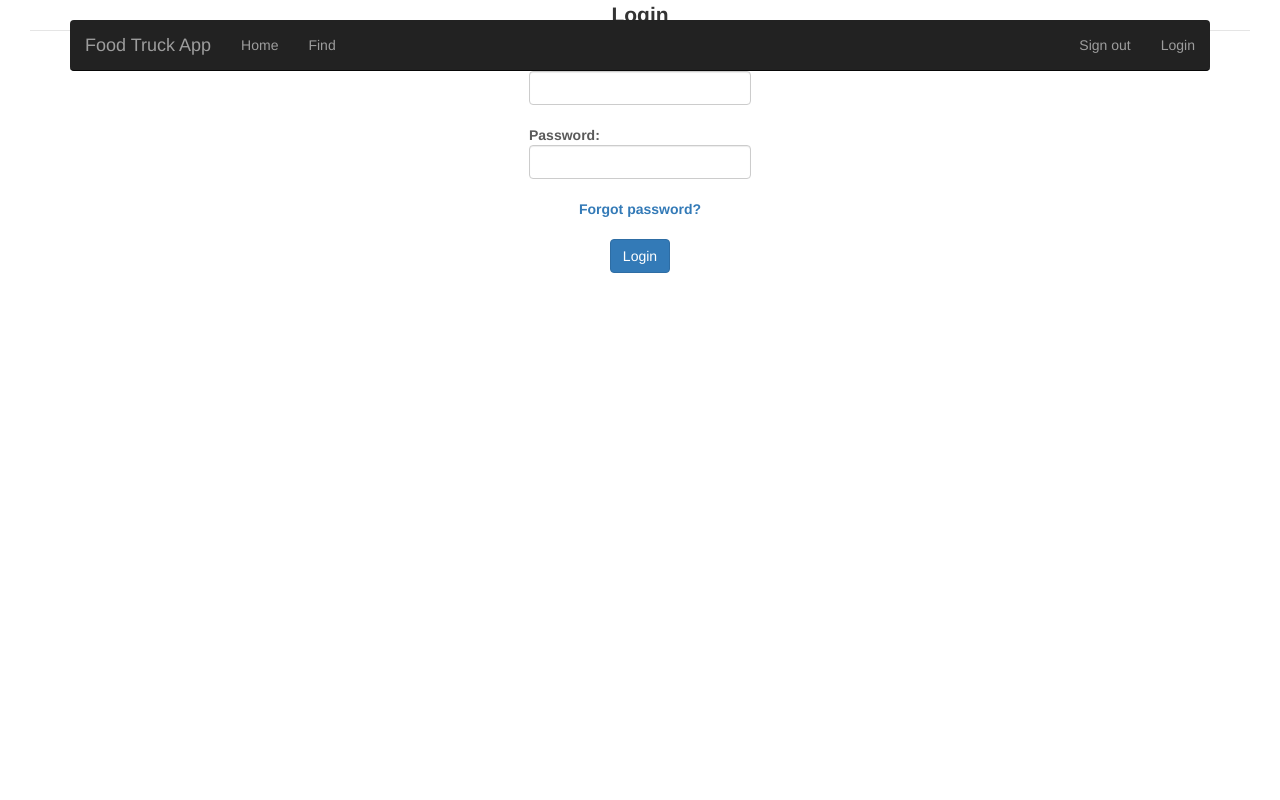
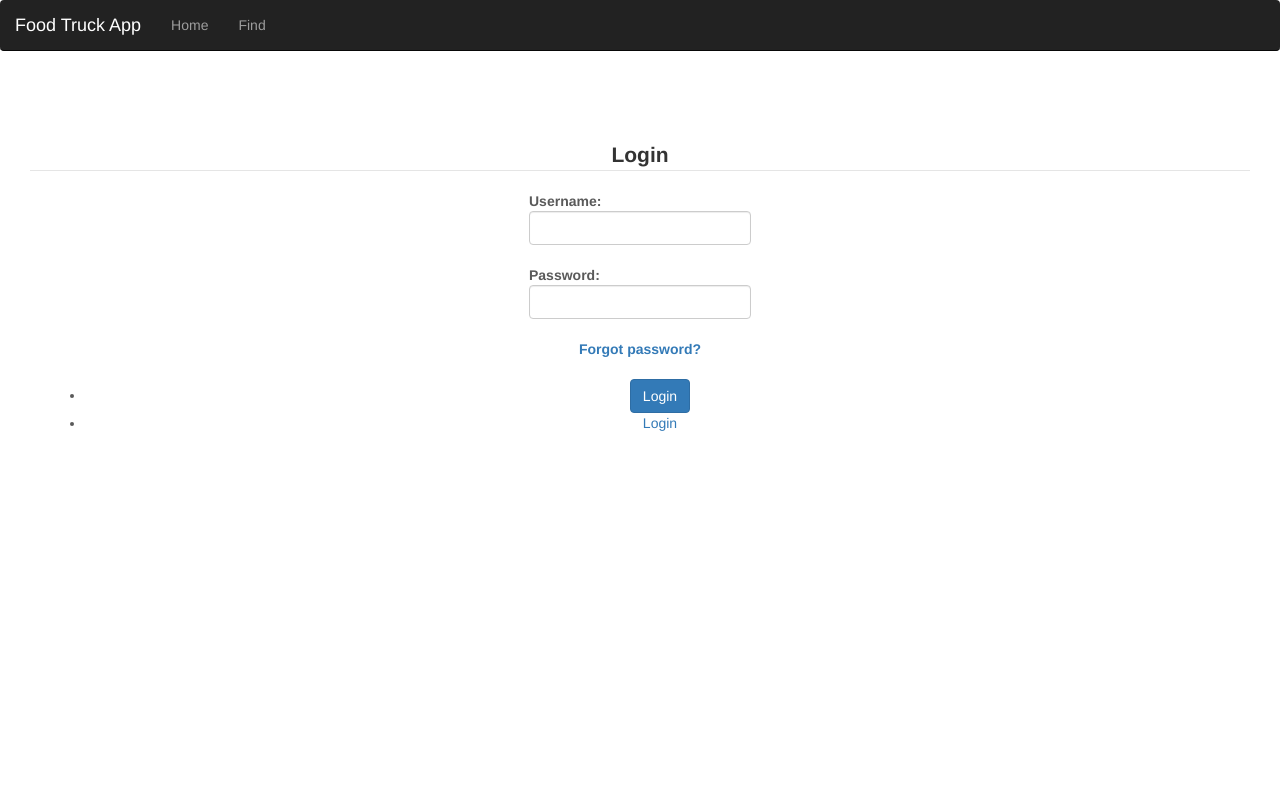
Before and after one commit to jasonganub/food_cart_app, a Django app: page /login/ in a window 1280 px wide. Run offline with Django 3.2, Linux system fonts and the light colour scheme; some libraries are stand-ins or nearby versions.

Commit message:
Updated navbar to be fixed and moved the google signin feature to the login page

```diff
--- a/static/css/custom.css
+++ b/static/css/custom.css
@@ -2,6 +2,7 @@
 html,
 body {
     height: 100%;
+    padding-top: 70px;
 }
 
 .carousel,
--- a/templates/base.html
+++ b/templates/base.html
@@ -39,7 +39,7 @@
 		<div class="navbar-wrapper">
 			<div class="container">
 
-				<nav class="navbar navbar-inverse navbar-static-top">
+				<nav class="navbar navbar-inverse navbar-fixed-top">
 					<div class="container">
 						<div class="navbar-header">
 							<button type="button" class="navbar-toggle collapsed" data-toggle="collapse" data-target="#navbar" aria-expanded="false" aria-controls="navbar">
@@ -56,12 +56,6 @@
 								<li><a href="#">Find</a></li>
 							</ul>
 							<ul class="nav navbar-nav navbar-right">
-							<!-- Google sign in button-->
-							<div class="g-signin2" data-onsuccess="onSignIn"></div>
-							<li><a href="#" onclick="signOut();">Sign out</a></li>
-							<!-- /Google sign in button-->
-								<li><a href="#">Login</a></li>
-							</ul>
 						</div>
 					</div>
 				</nav>
--- a/templates/login_page.html
+++ b/templates/login_page.html
@@ -26,9 +26,12 @@
               <br>
               <!-- class="btn btn-primary" needs to be added to reference css bootstrap-->
               <div class="col-lg-12" align="center">
-                            <button type="submit" class="btn btn-primary">Login</button>
+                <ul>
+                  <li><button type="submit" class="btn btn-primary">Login</button></li>
+                  <!-- /Google sign in button-->
+                  <li><div class="g-signin2" data-onsuccess="onSignIn"><a href="#">Login</a></div></li>
+                </ul>
               </div>
-
             </div>
           </div>
 
```
Lines whose indentation alone changed are shown as unchanged.
